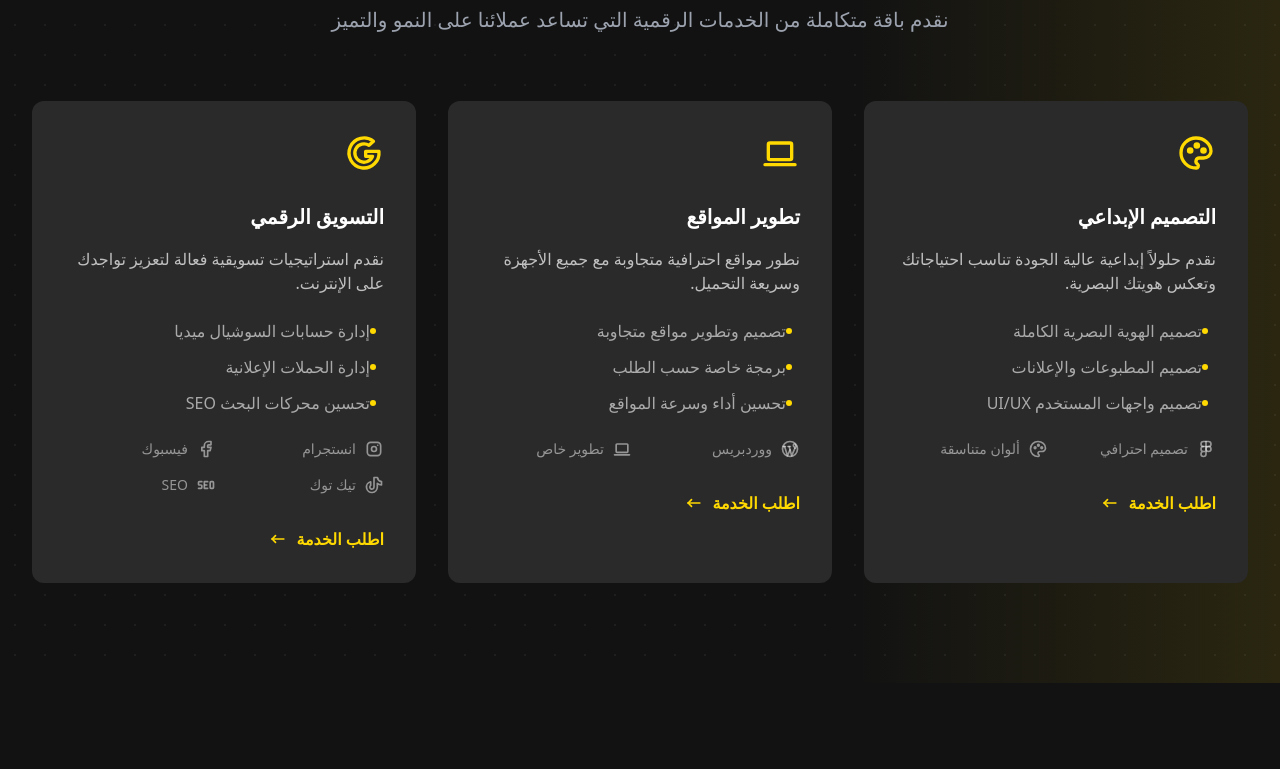
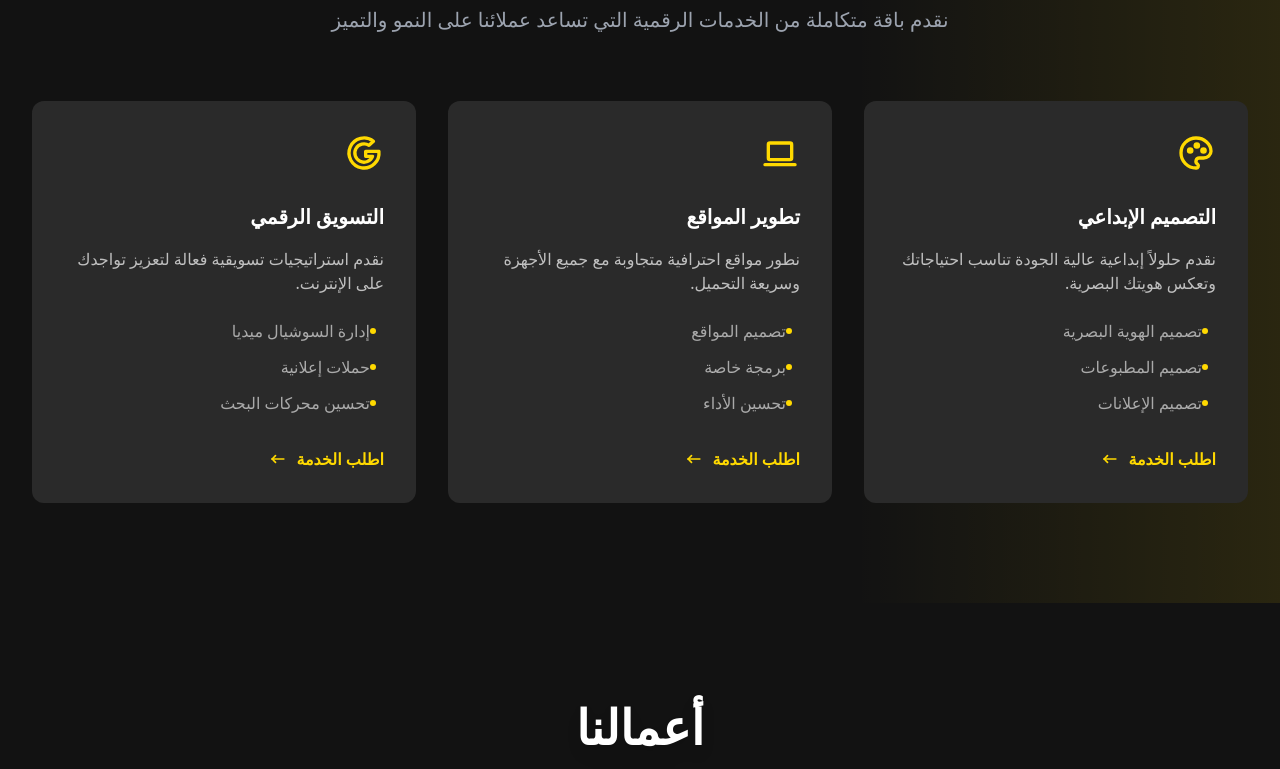
Before and after one commit to topmastery/top-mastery, a Next.js app: page / in a window 1280 px wide. Shown: the part 2080-2849 px from the top of the page. Built offline with nearby package versions, Linux system fonts and the light colour scheme.

Commit message:
Fix middleware routing

```diff
--- a/app/components/Services.tsx
+++ b/app/components/Services.tsx
@@ -4,13 +4,7 @@ import {
   IconPalette,
   IconDeviceLaptop,
   IconBrandGoogle,
-  IconArrowNarrowLeft,
-  IconBrandFigma,
-  IconBrandWordpress,
-  IconSeo,
-  IconBrandInstagram,
-  IconBrandFacebook,
-  IconBrandTiktok
+  IconArrowNarrowLeft
 } from '@tabler/icons-react';
 
 const ServiceCard = memo(({
@@ -23,10 +17,6 @@ const ServiceCard = memo(({
     title: string;
     description: string;
     features: string[];
-    subFeatures?: {
-      icon: React.ReactElement;
-      text: string;
-    }[];
     action: string;
     gradient: string;
   };
@@ -40,9 +30,9 @@ const ServiceCard = memo(({
       whileInView={{ opacity: 1, y: 0 }}
       viewport={{ once: true }}
       transition={{ duration: 0.5, delay: index * 0.1 }}
-      className={`group bg-dark-light p-8 rounded-xl hover:bg-gradient-to-br ${service.gradient} transition-all duration-500 relative overflow-hidden`}
+      className={`group bg-dark-light p-8 rounded-xl hover:bg-gradient-to-br ${service.gradient} transition-all duration-300 relative overflow-hidden`}
     >
-      <div className="absolute inset-0 bg-gradient-to-t from-dark/20 to-transparent opacity-0 group-hover:opacity-100 transition-opacity duration-500" />
+      <div className="absolute inset-0 bg-gradient-to-t from-dark/20 to-transparent opacity-0 group-hover:opacity-100 transition-opacity duration-300" />
 
       <div className="relative z-10">
         <div className="text-primary mb-6 inline-block transform group-hover:scale-110 transition-transform duration-300">
@@ -54,7 +44,7 @@ const ServiceCard = memo(({
         <p className="text-light/70 mb-6 group-hover:text-light/90 transition-colors duration-300">
           {service.description}
         </p>
-        <ul className="space-y-3 mb-6">
+        <ul className="space-y-3 mb-8">
           {service.features.map((feature, idx) => (
             <li key={idx} className="flex items-center text-light/60 group-hover:text-light/80 transition-colors duration-300">
               <span className="w-1.5 h-1.5 bg-primary rounded-full mr-2" />
@@ -62,24 +52,14 @@ const ServiceCard = memo(({
             </li>
           ))}
         </ul>
-        {service.subFeatures && (
-          <div className="grid grid-cols-2 gap-4 mb-8">
-            {service.subFeatures.map((subFeature, idx) => (
-              <div key={idx} className="flex items-center gap-2 text-light/50 group-hover:text-light/70 transition-colors duration-300">
-                {subFeature.icon}
-                <span className="text-sm">{subFeature.text}</span>
-              </div>
-            ))}
-          </div>
-        )}
         <button
           onClick={() => onServiceRequest(service.title)}
-          className="flex items-center gap-2 text-primary hover:gap-4 transition-all duration-300 font-semibold group/btn"
+          className="flex items-center gap-2 text-primary hover:gap-4 transition-all duration-300 font-semibold group"
         >
           <span>{service.action}</span>
           <IconArrowNarrowLeft
             size={20}
-            className="transform group-hover/btn:translate-x-1 transition-transform duration-300"
+            className="transform group-hover:translate-x-1 transition-transform duration-300"
           />
         </button>
       </div>
@@ -109,13 +89,9 @@ const Services = () => {
       title: 'التصميم الإبداعي',
       description: 'نقدم حلولاً إبداعية عالية الجودة تناسب احتياجاتك وتعكس هويتك البصرية.',
       features: [
-        'تصميم الهوية البصرية الكاملة',
-        'تصميم المطبوعات والإعلانات',
-        'تصميم واجهات المستخدم UI/UX'
-      ],
-      subFeatures: [
-        { icon: <IconBrandFigma size={20} />, text: 'تصميم احترافي' },
-        { icon: <IconPalette size={20} />, text: 'ألوان متناسقة' },
+        'تصميم الهوية البصرية',
+        'تصميم المطبوعات',
+        'تصميم الإعلانات'
       ],
       action: 'اطلب الخدمة',
       gradient: 'from-purple-500/10 to-primary/5'
@@ -125,13 +101,9 @@ const Services = () => {
       title: 'تطوير المواقع',
       description: 'نطور مواقع احترافية متجاوبة مع جميع الأجهزة وسريعة التحميل.',
       features: [
-        'تصميم وتطوير مواقع متجاوبة',
-        'برمجة خاصة حسب الطلب',
-        'تحسين أداء وسرعة المواقع'
-      ],
-      subFeatures: [
-        { icon: <IconBrandWordpress size={20} />, text: 'ووردبريس' },
-        { icon: <IconDeviceLaptop size={20} />, text: 'تطوير خاص' },
+        'تصميم المواقع',
+        'برمجة خاصة',
+        'تحسين الأداء'
       ],
       action: 'اطلب الخدمة',
       gradient: 'from-blue-500/10 to-primary/5'
@@ -141,15 +113,9 @@ const Services = () => {
       title: 'التسويق الرقمي',
       description: 'نقدم استراتيجيات تسويقية فعالة لتعزيز تواجدك على الإنترنت.',
       features: [
-        'إدارة حسابات السوشيال ميديا',
-        'إدارة الحملات الإعلانية',
-        'تحسين محركات البحث SEO'
-      ],
-      subFeatures: [
-        { icon: <IconBrandInstagram size={20} />, text: 'انستجرام' },
-        { icon: <IconBrandFacebook size={20} />, text: 'فيسبوك' },
-        { icon: <IconBrandTiktok size={20} />, text: 'تيك توك' },
-        { icon: <IconSeo size={20} />, text: 'SEO' },
+        'إدارة السوشيال ميديا',
+        'حملات إعلانية',
+        'تحسين محركات البحث'
       ],
       action: 'اطلب الخدمة',
       gradient: 'from-green-500/10 to-primary/5'
@@ -159,7 +125,6 @@ const Services = () => {
   return (
     <section id="services" className="py-section bg-dark relative">
       <div className="absolute top-0 right-0 w-1/3 h-full bg-gradient-to-l from-primary/10 to-transparent" />
-      <div className="absolute inset-0 bg-grid-pattern opacity-5" />
 
       <div className="container relative">
         <motion.div
--- a/app/layout.tsx
+++ b/app/layout.tsx
@@ -1,5 +1,4 @@
 import type { Metadata, Viewport } from 'next/types'
-import { SpeedInsights } from '@vercel/speed-insights/next';
 import { cairo } from './fonts'
 import './globals.css'
 import 'swiper/css'
@@ -57,7 +56,6 @@ export default function RootLayout({
     <html lang="ar" dir="rtl">
       <body className={cairo.className}>
         {children}
-        <SpeedInsights />
       </body>
     </html>
   )
--- a/package.json
+++ b/package.json
@@ -11,7 +11,6 @@
   "dependencies": {
     "@heroicons/react": "^2.2.0",
     "@tabler/icons-react": "^3.30.0",
-    "@vercel/speed-insights": "^1.2.0",
     "aos": "^2.3.4",
     "framer-motion": "^12.4.4",
     "next": "^14.1.0",
```
